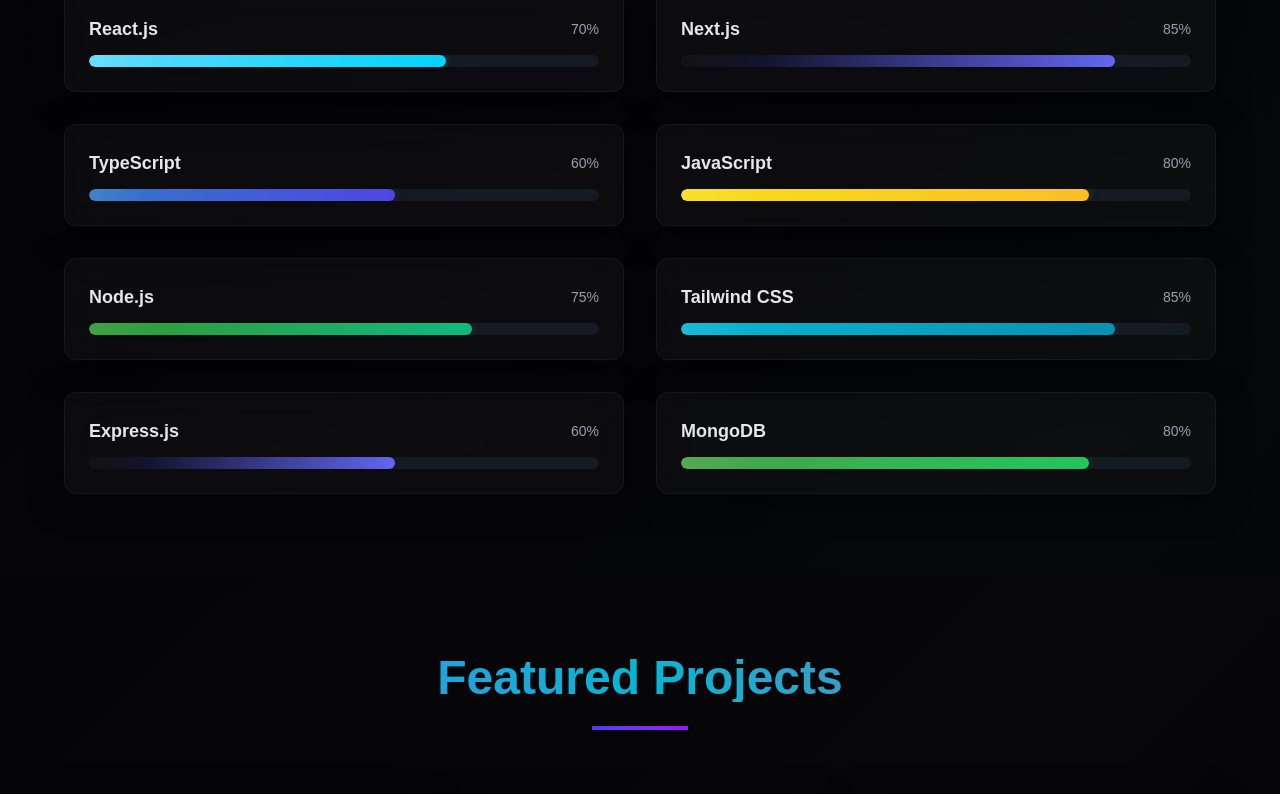
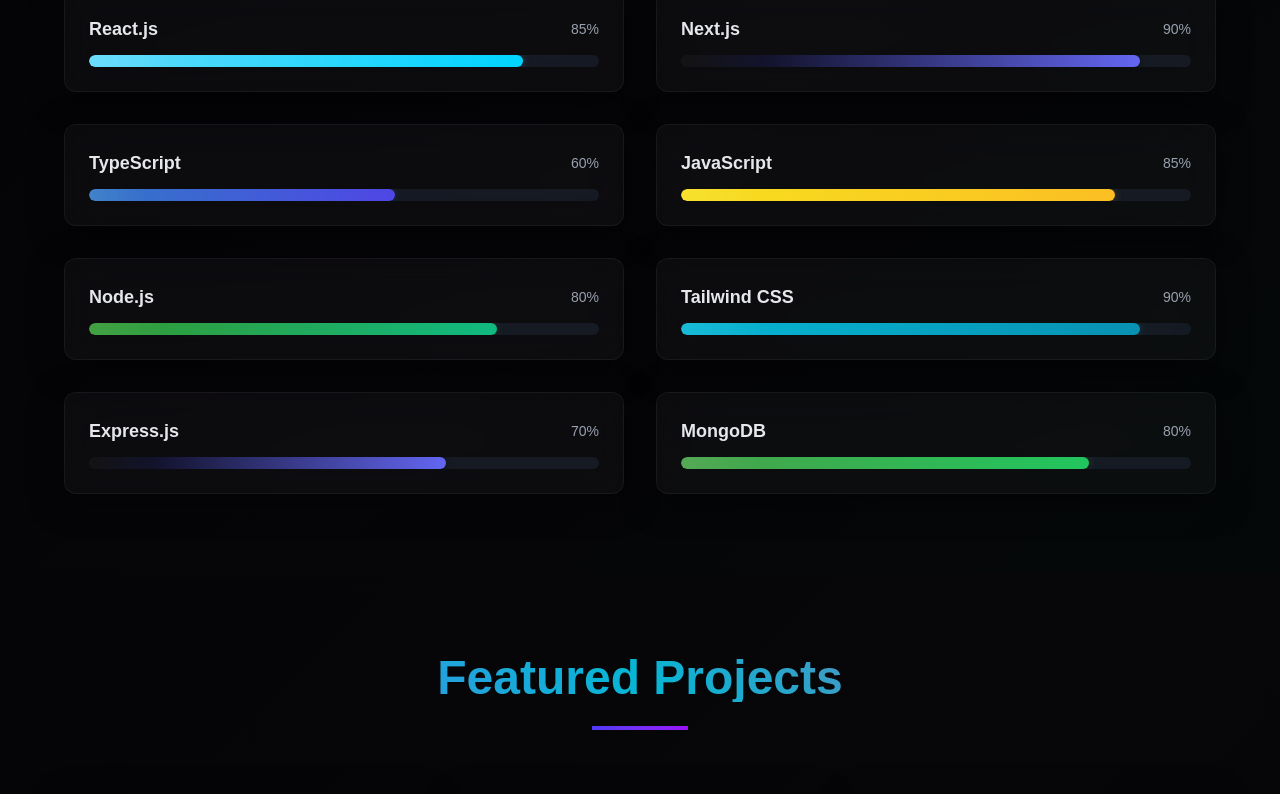
Before and after one commit to VinayKumar1510/Portfolio, a Next.js app: page / in a window 1280 px wide. Shown: the part 1702-2496 px from the top of the page. Built offline with nearby package versions, Linux system fonts and the light colour scheme.

Commit message:
Update page.js

```diff
--- a/app/page.js
+++ b/app/page.js
@@ -71,13 +71,13 @@
   };
 
   const skills = [
-    { name: "React.js", level: 70, color: "#61dafb", gradient: "linear-gradient(90deg, #61dafb, #00d4ff)" },
-    { name: "Next.js", level: 85, color: "#000000", gradient: "linear-gradient(90deg, #000000, #6366f1)" },
+    { name: "React.js", level: 85, color: "#61dafb", gradient: "linear-gradient(90deg, #61dafb, #00d4ff)" },
+    { name: "Next.js", level: 90, color: "#000000", gradient: "linear-gradient(90deg, #000000, #6366f1)" },
     { name: "TypeScript", level: 60, color: "#3178c6", gradient: "linear-gradient(90deg, #3178c6, #4f46e5)" },
-    { name: "JavaScript", level: 80, color: "#f7df1e", gradient: "linear-gradient(90deg, #f7df1e, #fbbf24)" },
-    { name: "Node.js", level: 75, color: "#339933", gradient: "linear-gradient(90deg, #339933, #10b981)" },
-    { name: "Tailwind CSS", level: 85, color: "#06b6d4", gradient: "linear-gradient(90deg, #06b6d4, #0891b2)" },
-    { name: "Express.js", level: 60, color: "#000000", gradient: "linear-gradient(90deg, #000000, #6366f1)" },
+    { name: "JavaScript", level: 85, color: "#f7df1e", gradient: "linear-gradient(90deg, #f7df1e, #fbbf24)" },
+    { name: "Node.js", level: 80, color: "#339933", gradient: "linear-gradient(90deg, #339933, #10b981)" },
+    { name: "Tailwind CSS", level: 90, color: "#06b6d4", gradient: "linear-gradient(90deg, #06b6d4, #0891b2)" },
+    { name: "Express.js", level: 70, color: "#000000", gradient: "linear-gradient(90deg, #000000, #6366f1)" },
     { name: "MongoDB", level: 80, color: "#47a248", gradient: "linear-gradient(90deg, #47a248, #22c55e)" },
   ];
 
```
